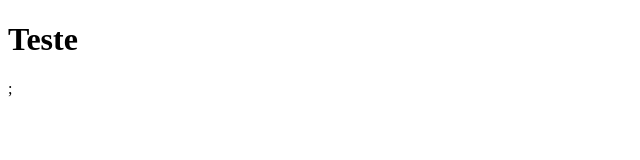
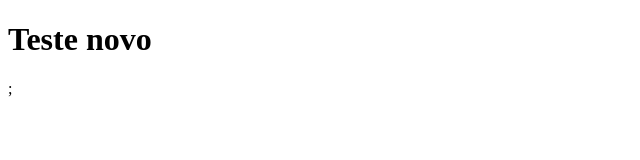
Before and after one commit to JLeoBorges/clone-tabnews, a Next.js app: page / in a window 1280 px wide. Shown: the top 160 px of the page, without its empty margins (0-640 px from the left). Built offline with nearby package versions, Linux system fonts and the light colour scheme.

Commit message:
Teste sem assinatura

```diff
--- a/pages/index.js
+++ b/pages/index.js
@@ -1,7 +1,7 @@
 function Home(){
     return(
         <div>
-    <h1>Teste</h1>;
+    <h1>Teste novo</h1>;
     </div>);
 }
 
```
